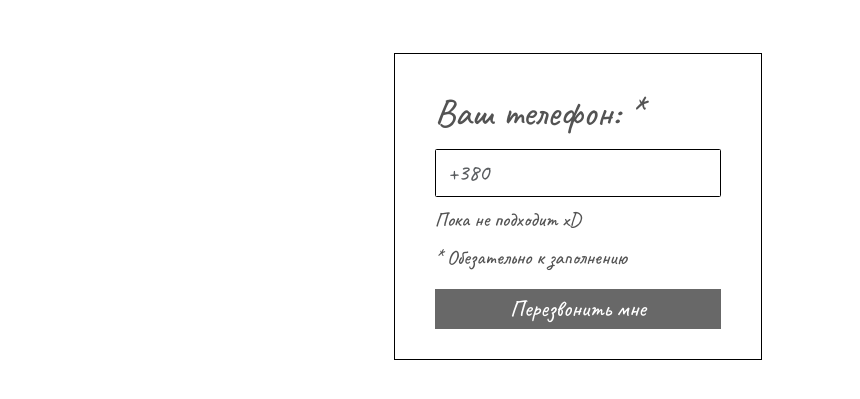
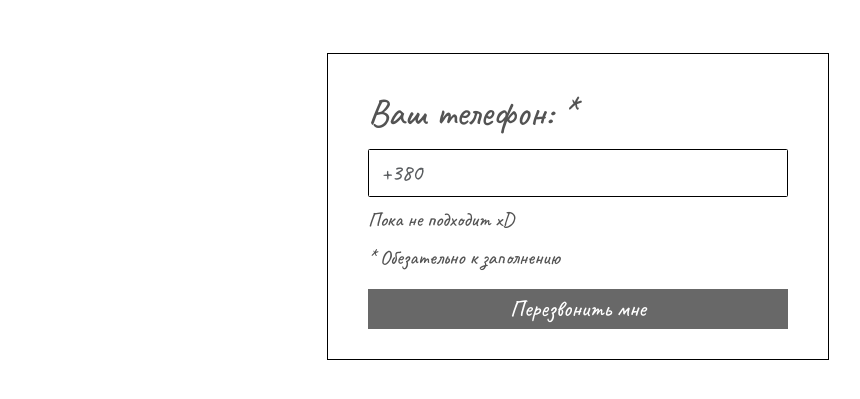
Before and after one commit to DenisKvak1/HomeWork-15, a plain HTML site: page index.html in a window 1280 px wide. Shown: the part 65-464 px from the top of the page, without its empty margins (62-922 px from the left). Drawn offline with nearby package versions, Linux system fonts and the light colour scheme.

Commit message:
Update style.css

```diff
--- a/assets/css/style.css
+++ b/assets/css/style.css
@@ -17,7 +17,7 @@
     .input__block{
         margin-left: auto;
         margin-right: auto;
-        width: 33%;
+        width: 100%;
         padding: 30px 40px;
         border: 1px solid black;
     }
@@ -43,3 +43,13 @@
     .input__block input:valid + span + span{
         display: none;
     }
+    @media (min-width: 768px) {
+        .input__block{
+            width: 70%;
+        }
+    }
+    @media (min-width: 992px) {
+        .input__block{
+            width: 45%;
+        }
+    }
```
